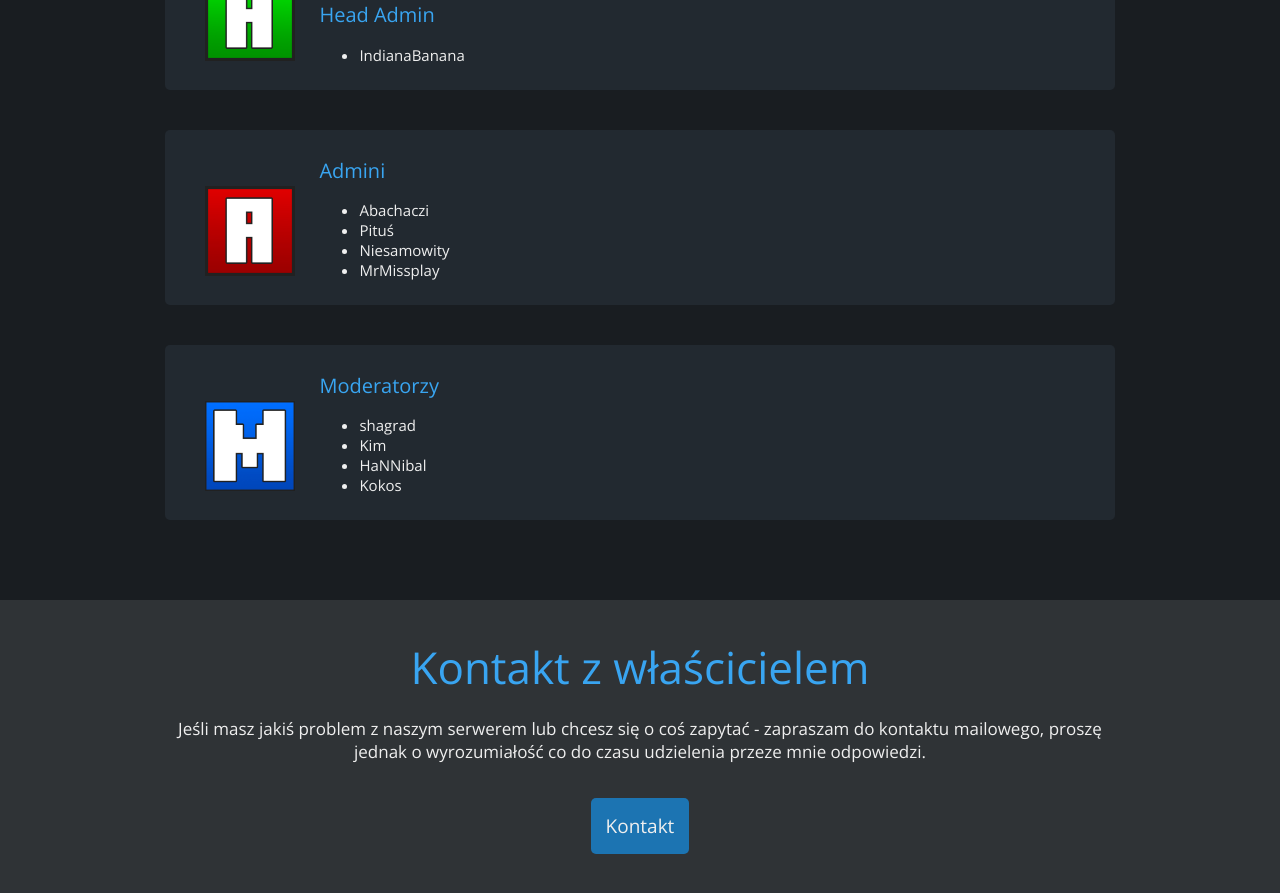
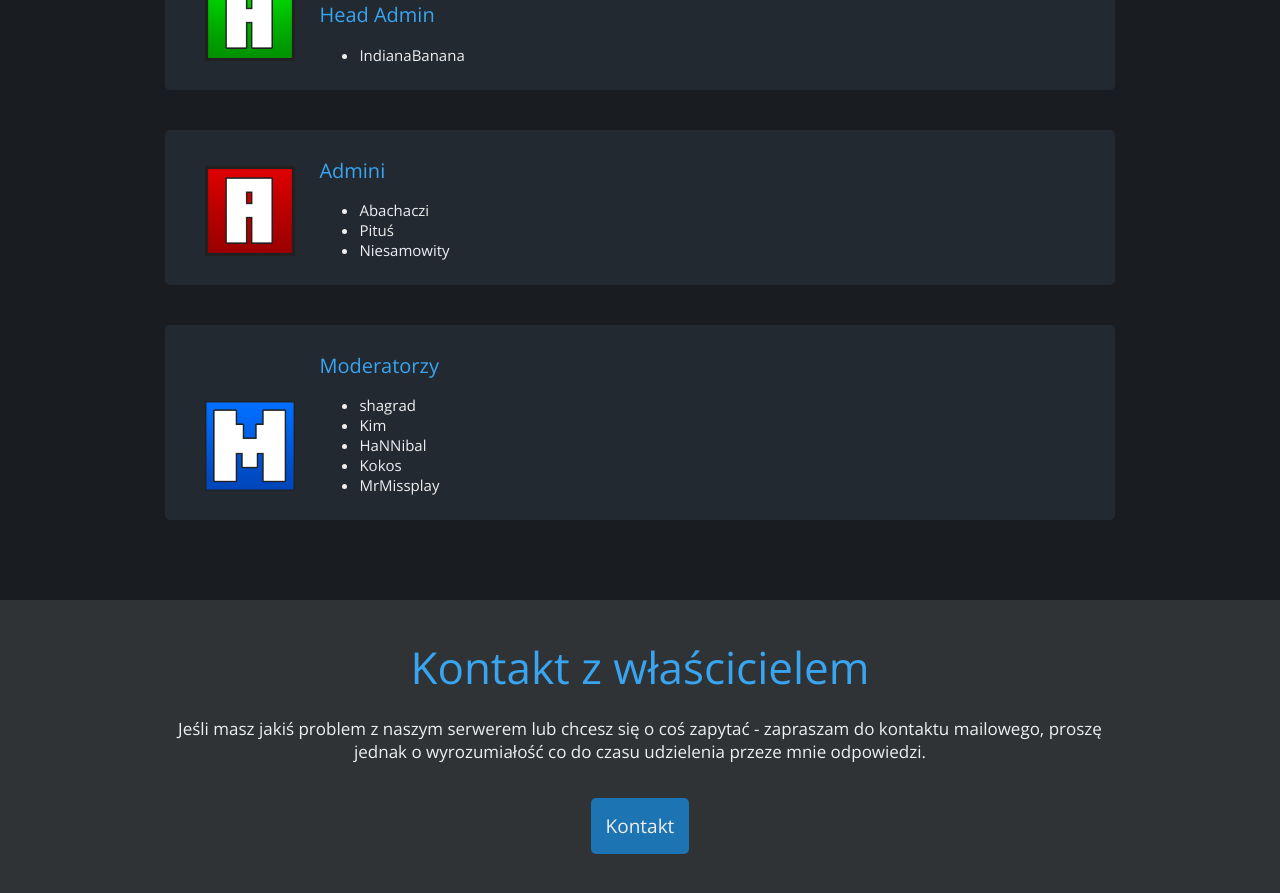
Before and after one commit to scooredmars/strona, a Jekyll site: the page built from czlonkowie-administracji.html, in a window 1280 px wide and 900 px high, scrolled down 934 px. Shown: the top 893 px of the window. Built offline with Jekyll 4.4.1, drawn with Linux system fonts in a browser that asks for light colours; part of the change alters nothing that is shown.

```diff
--- a/czlonkowie-administracji.html
+++ b/czlonkowie-administracji.html
@@ -66,7 +66,6 @@ permalink: /czlonkowie-administracji/
 					<li>Abachaczi</li>
 					<li>Pituś</li>
 					<li>Niesamowity</li>
-					<li>MrMissplay</li>
 				</ul>
 			</div>
 
@@ -84,6 +83,7 @@ permalink: /czlonkowie-administracji/
 					<li>Kim</li>
 					<li>HaNNibal</li>
 					<li>Kokos</li>
+					<li>MrMissplay</li>
 				</ul>
 			</div>
 
```
